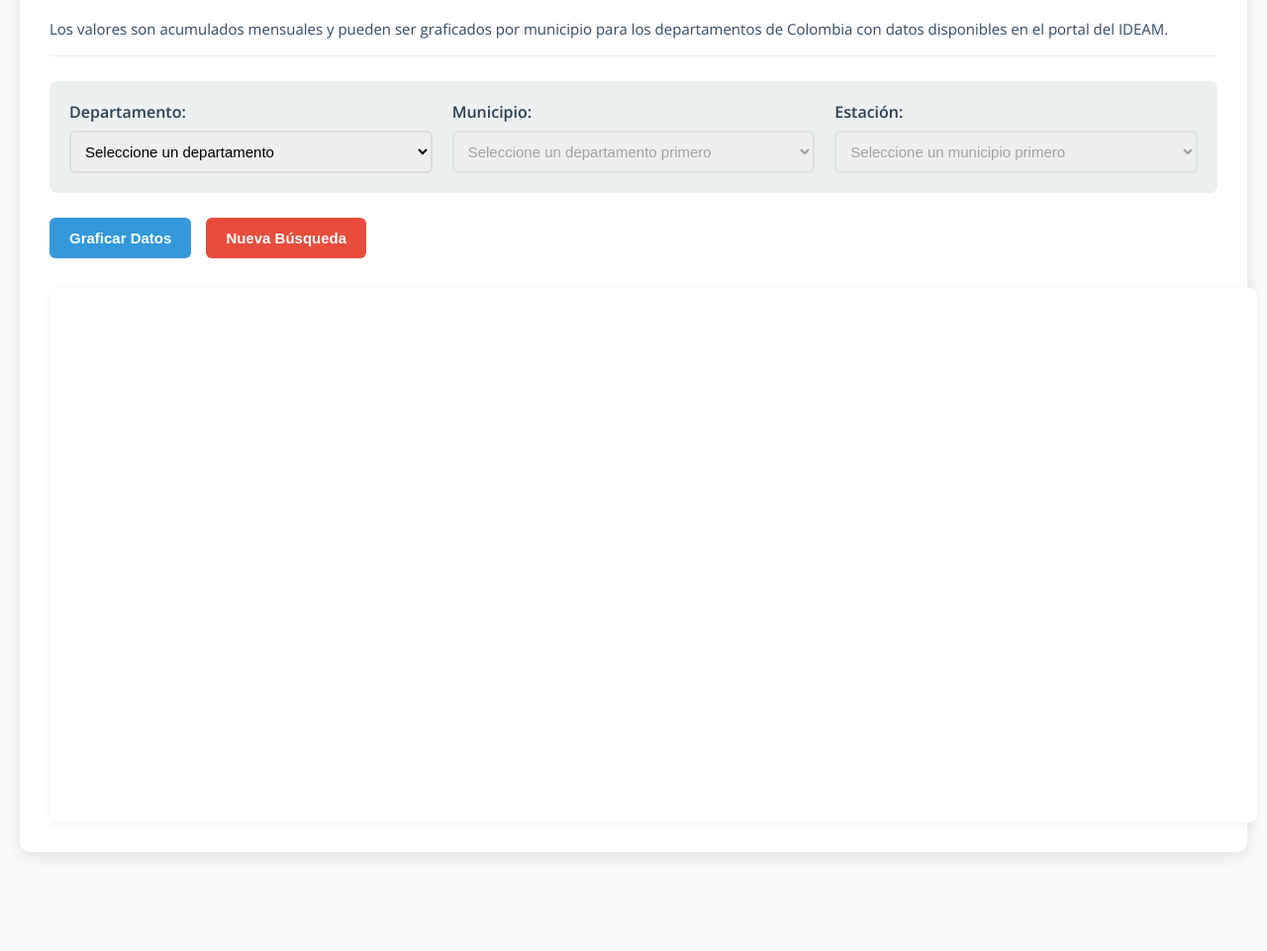
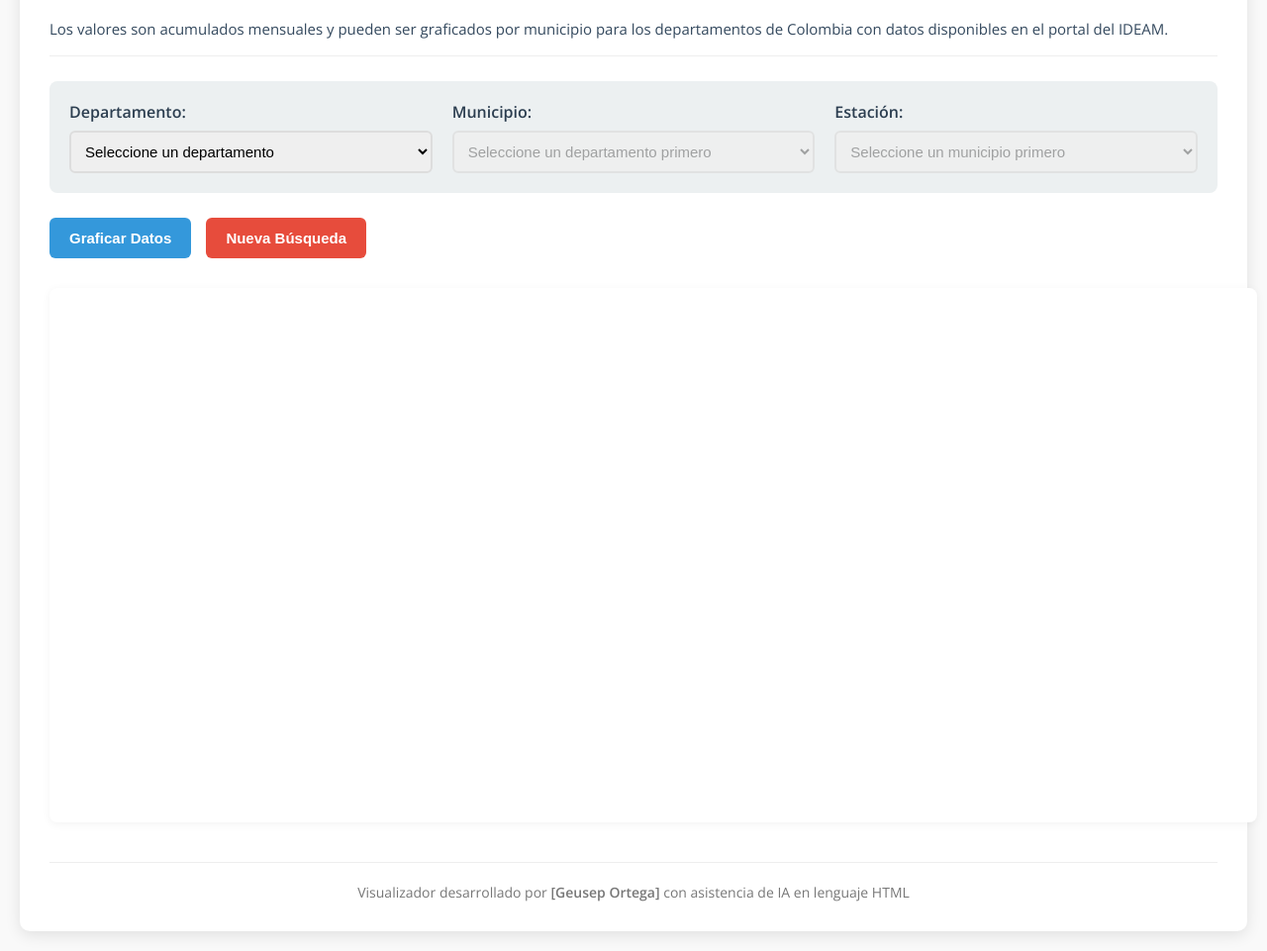
Before and after one commit to GeuPop/ClimatologiaCol, a plain HTML site: page index.html in a window 1280 px wide. Shown: the part 139-1100 px from the top of the page at 99% size. Before the commit the page ends 1020 px from the top, so only its background shows below. Drawn offline with nearby package versions, Linux system fonts and the light colour scheme.

Commit message:
Update index.html

```diff
--- a/index.html
+++ b/index.html
@@ -218,6 +218,17 @@
         </div>
 
         <div id="stationInfo" class="station-info" style="display: none;"></div>
+
+        <div style="
+            margin-top: 40px;
+            text-align: center;
+            font-size: 14px;
+            color: #777;
+            border-top: 1px solid #eee;
+            padding-top: 20px;
+        ">
+            Visualizador desarrollado por <strong>[Geusep Ortega]</strong> con asistencia de IA en lenguaje HTML
+        </div>
     </div>
 
     <script>
```
